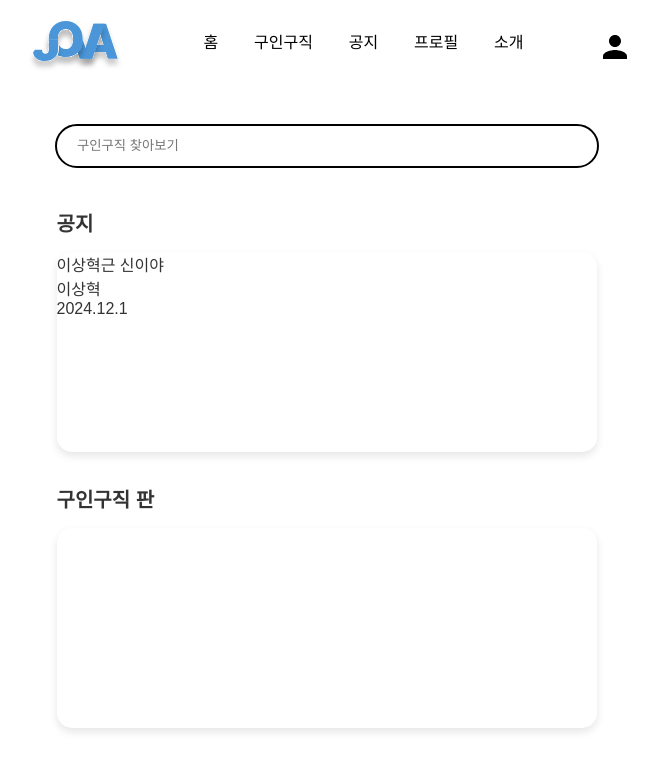
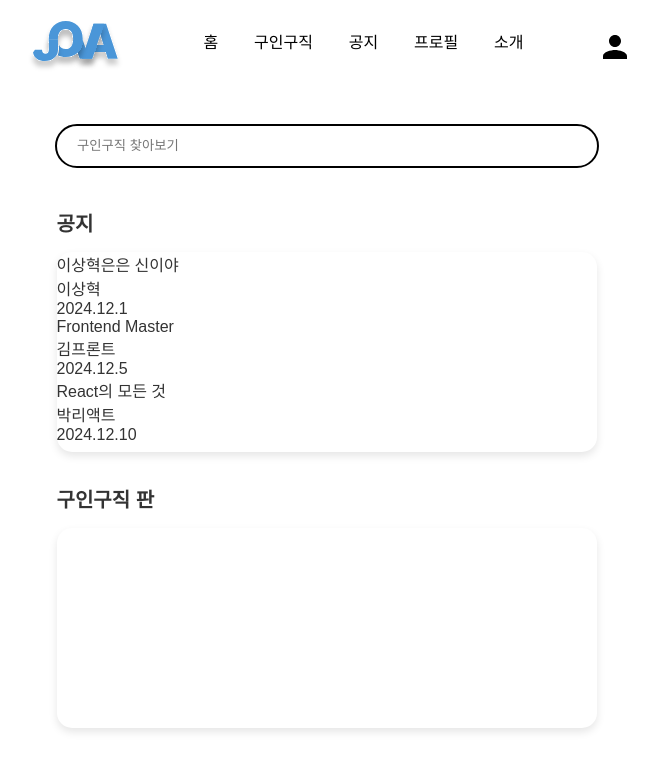
Before and after one commit to IdeaFestival-JOVA/JOVA-client-V0.5, a React (Vite) app: page / in a window 1280 px wide. Shown: the top 770 px of the page, without its empty margins (313-971 px from the left). Built offline with nearby package versions, Linux system fonts and the light colour scheme; a web font is replaced by a local one.

Commit message:
더미데이터 추가가

```diff
--- a/src/page/Home/contentsWrapper/RecentWrite.tsx
+++ b/src/page/Home/contentsWrapper/RecentWrite.tsx
@@ -36,12 +36,28 @@ type NotionProps = {
 function RecentWrite() {
   const NotionArray: NotionProps[] = [
     {
-      title: "이상혁근 신이야",
+      title: "이상혁은은 신이야",
       content: "# 내가 바로 정의다",
       category: "FRONTEND",
       createdAt: "2024.12.1",
       endsAt: "2024.12.31",
       author: "이상혁",
+    },
+    {
+      title: "Frontend Master",
+      content: "# 코드로 세상을 바꾸다",
+      category: "FRONTEND",
+      createdAt: "2024.12.5",
+      endsAt: "2024.12.25",
+      author: "김프론트",
+    },
+    {
+      title: "React의 모든 것",
+      content: "# 컴포넌트 설계의 정석",
+      category: "FRONTEND",
+      createdAt: "2024.12.10",
+      endsAt: "2024.12.30",
+      author: "박리액트",
     },
   ];
 
```
